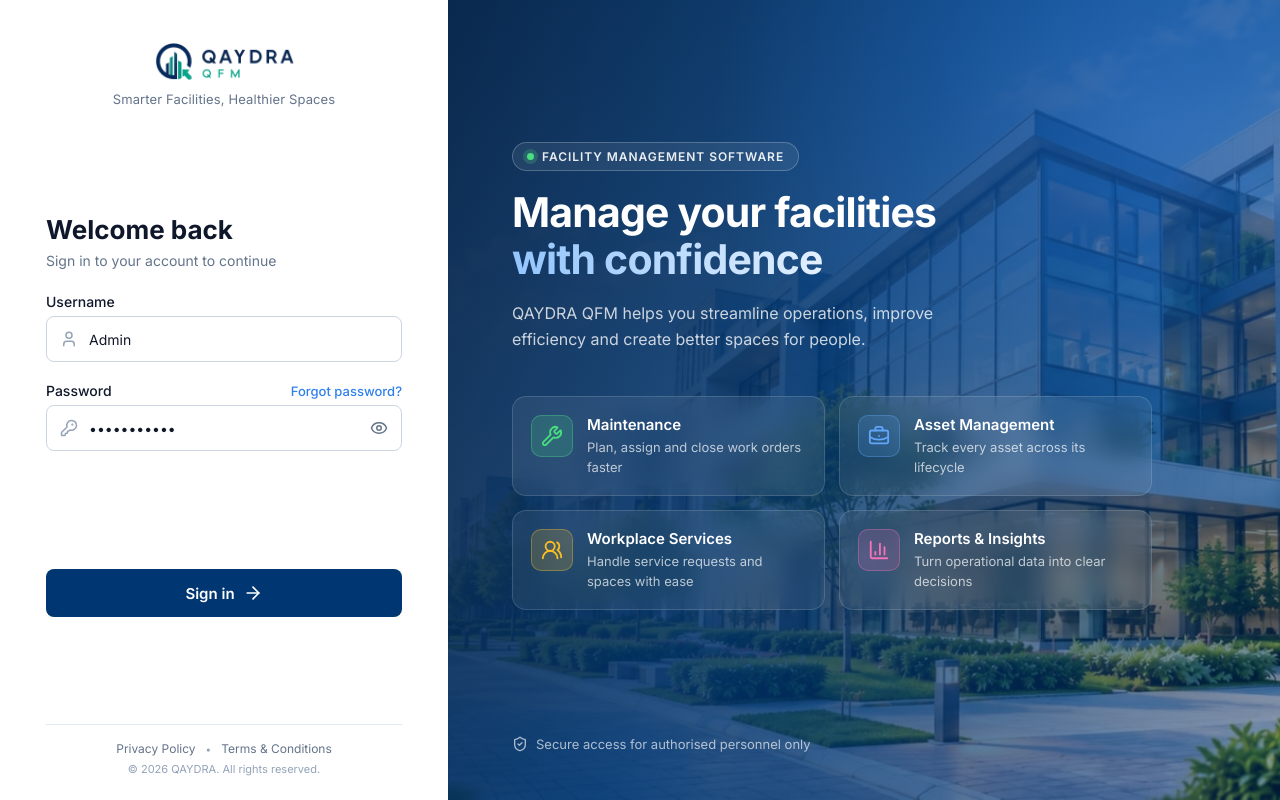
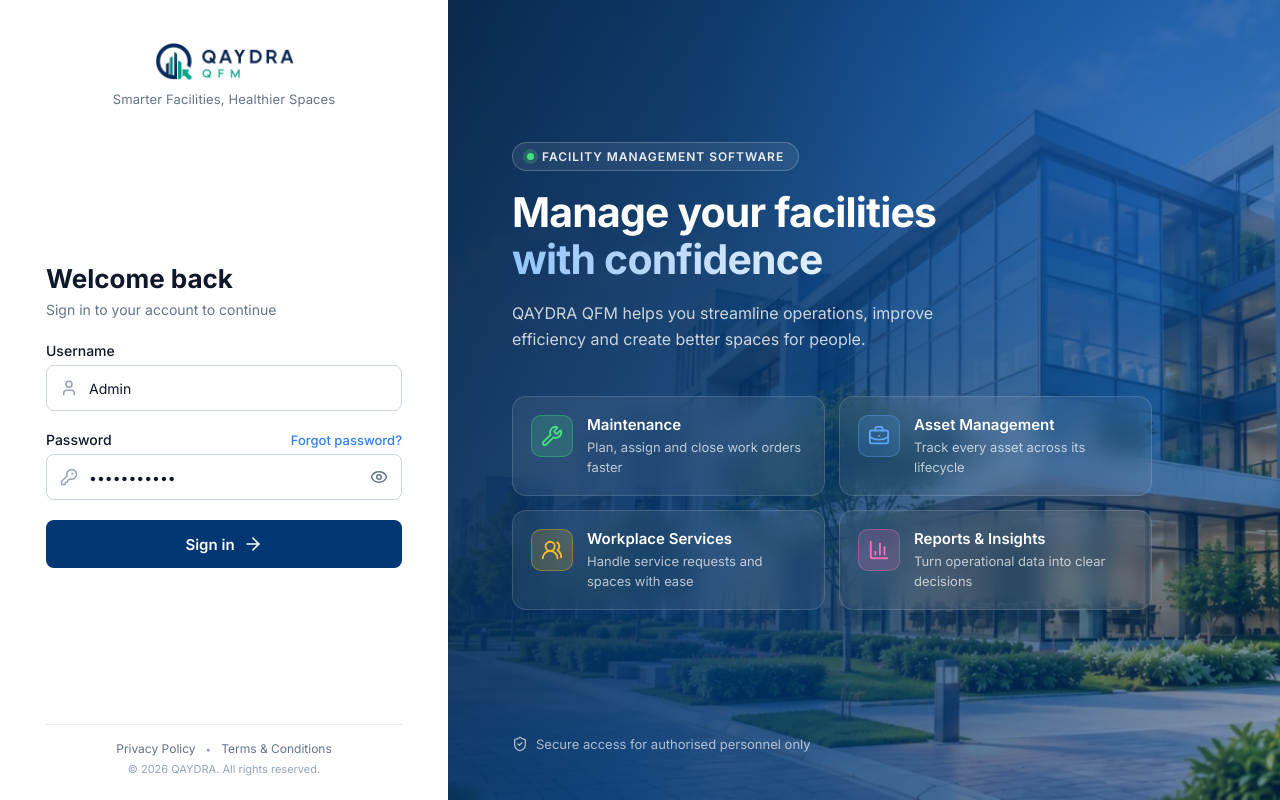
Before and after one commit to MdAfrozAlam/Facility-Mangament, a Next.js app: page /admin/login in a window 1280 px wide. Built offline with nearby package versions, Linux system fonts and the light colour scheme; no server answers.

Commit message:
remove captch html

```diff
--- a/src/app/admin/login/page.tsx
+++ b/src/app/admin/login/page.tsx
@@ -275,7 +275,7 @@ export default function AdminLogin() {
                   )}
                 </div>
 
-                {recaptchaSiteKey ? (
+                {/* {recaptchaSiteKey ? (
                   <>
                     <Script
                       id="google-recaptcha"
@@ -291,7 +291,7 @@ export default function AdminLogin() {
                   <p className="login-captcha-message">
                     reCAPTCHA is not configured. Add NEXT_PUBLIC_RECAPTCHA_SITE_KEY to .env.local.
                   </p>
-                )}
+                )} */}
 
                 <button
                   type="submit"
```
